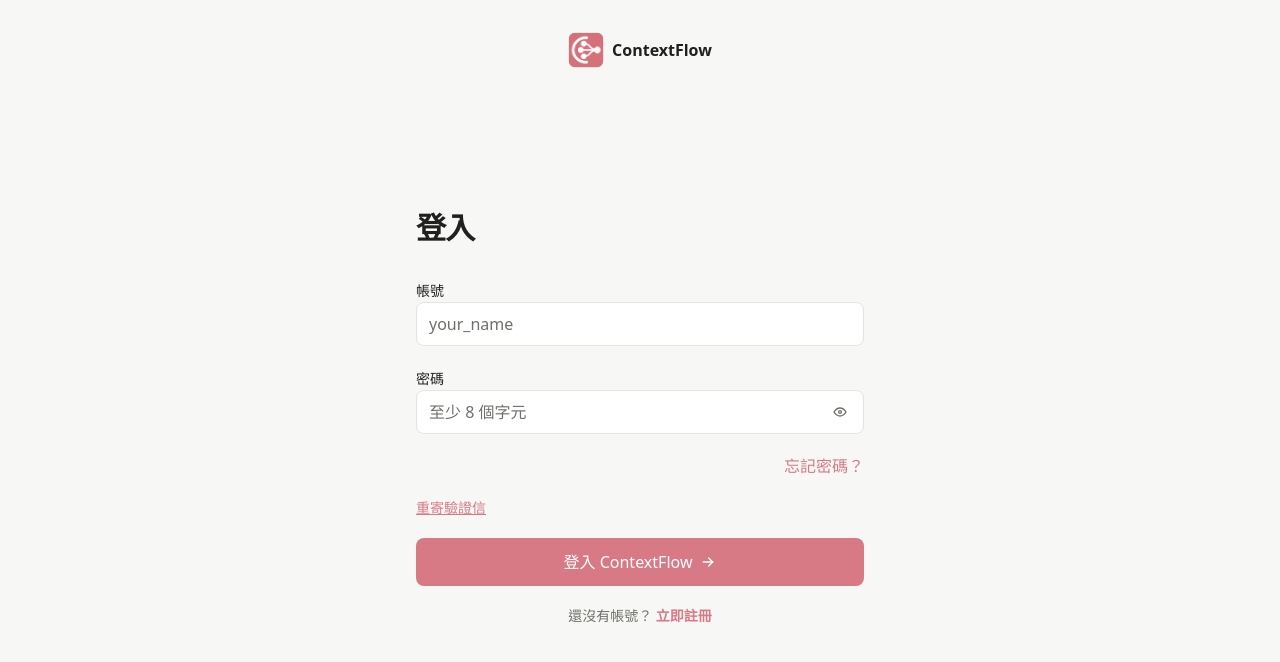
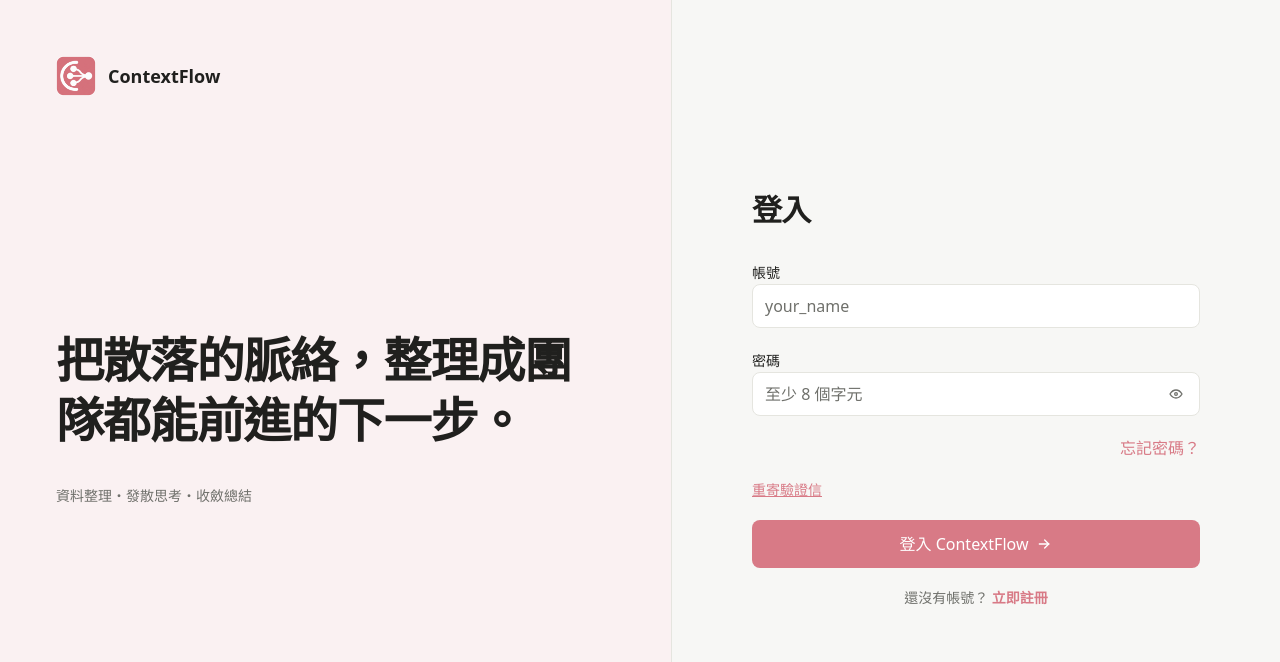
Before and after one commit to fengyenchia/context-flow, a Next.js app in the folder frontend/: page /login in a window 1280 px wide. Shown: the top 662 px of the page. Built offline with nearby package versions, Linux system fonts and the light colour scheme; no server answers.

Commit message:
fix: restore responsive two-column auth layout

```diff
--- a/frontend/src/components/auth-layout.tsx
+++ b/frontend/src/components/auth-layout.tsx
@@ -1,13 +1,59 @@
-import Link from 'next/link';
-import { BrandLogo } from './brand-logo';
+import Link from "next/link";
+import { BrandLogo } from "./brand-logo";
 
-export function AuthLayout({ title, description, children }: { title: string; description?: string; children: React.ReactNode }) {
+export function AuthLayout({
+  title,
+  description,
+  children,
+}: {
+  title: string;
+  description?: string;
+  children: React.ReactNode;
+}) {
   return (
-    <main id="main-content" className="flex min-h-screen flex-col px-5 py-8 sm:px-8">
-      <Link href="/" className="mx-auto flex items-center gap-2 font-semibold"><BrandLogo className="size-9" />ContextFlow</Link>
-      <section className="mx-auto flex w-full max-w-md flex-1 items-center py-12">
-        <div className="w-full">
-          <div className="mb-8 space-y-2"><h1 className="text-3xl font-semibold tracking-tight">{title}</h1>{description && <p className="text-sm leading-6 text-muted">{description}</p>}</div>
+    <main
+      id="main-content"
+      className="grid min-h-screen lg:grid-cols-[1.05fr_.95fr]"
+    >
+      <section
+        data-auth-panel
+        className="hidden min-w-0 flex-col justify-between gap-16 border-r border-border bg-secondary p-10 text-foreground lg:flex xl:p-14"
+      >
+        <Link
+          href="/"
+          className="flex w-fit items-center gap-3 text-lg font-semibold"
+        >
+          <BrandLogo className="size-10" />
+          ContextFlow
+        </Link>
+        <div className="max-w-xl space-y-8 py-12">
+          <p className="text-4xl font-semibold leading-tight tracking-tight xl:text-5xl">
+            把散落的脈絡，整理成團隊都能前進的下一步。
+          </p>
+          <p className="text-sm leading-7 text-muted">
+            資料整理・發散思考・收斂總結
+          </p>
+        </div>
+        <div aria-hidden="true" />
+      </section>
+      <section
+        data-auth-form
+        className="flex min-w-0 items-center justify-center px-5 py-8 sm:p-10"
+      >
+        <div className="w-full max-w-md">
+          <Link
+            href="/"
+            className="mb-10 flex w-fit items-center gap-2 font-semibold lg:hidden"
+          >
+            <BrandLogo className="size-9" />
+            ContextFlow
+          </Link>
+          <div className="mb-8 space-y-2">
+            <h1 className="text-3xl font-semibold tracking-tight">{title}</h1>
+            {description && (
+              <p className="text-sm leading-6 text-muted">{description}</p>
+            )}
+          </div>
           {children}
         </div>
       </section>
```
Also changed, not shown: 2 other files (tests, documents, lock files or other folders).
